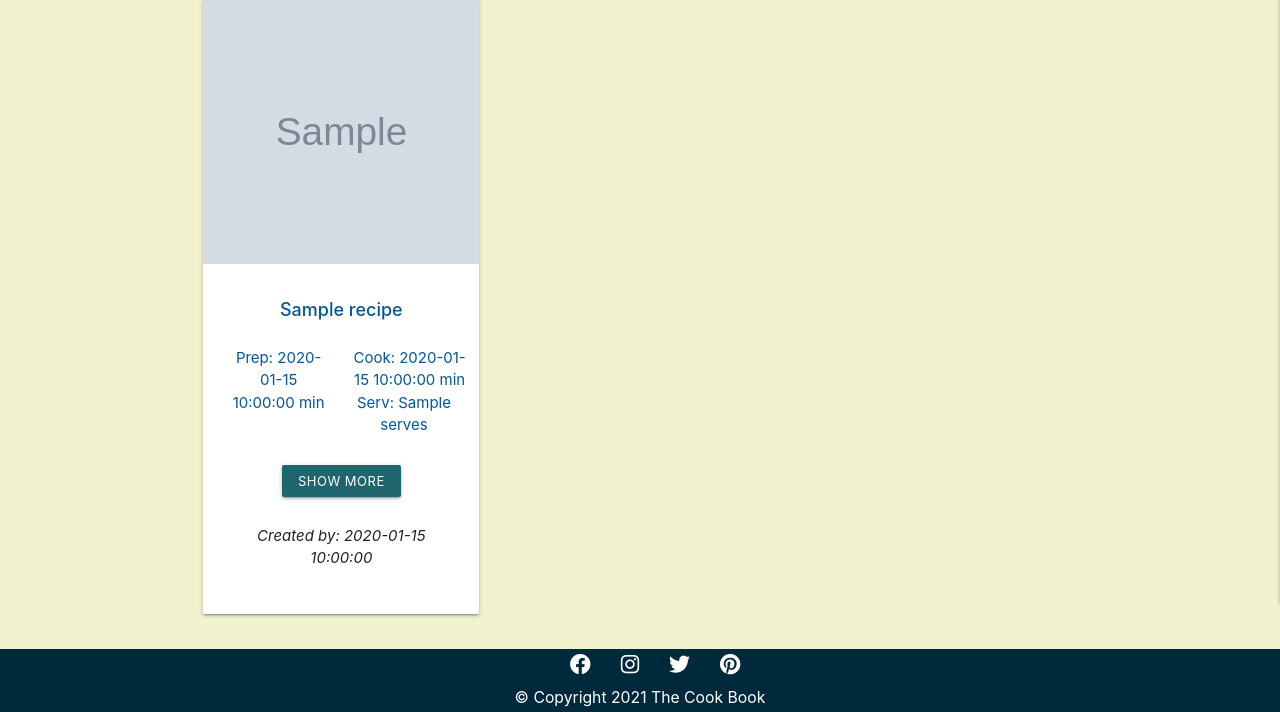
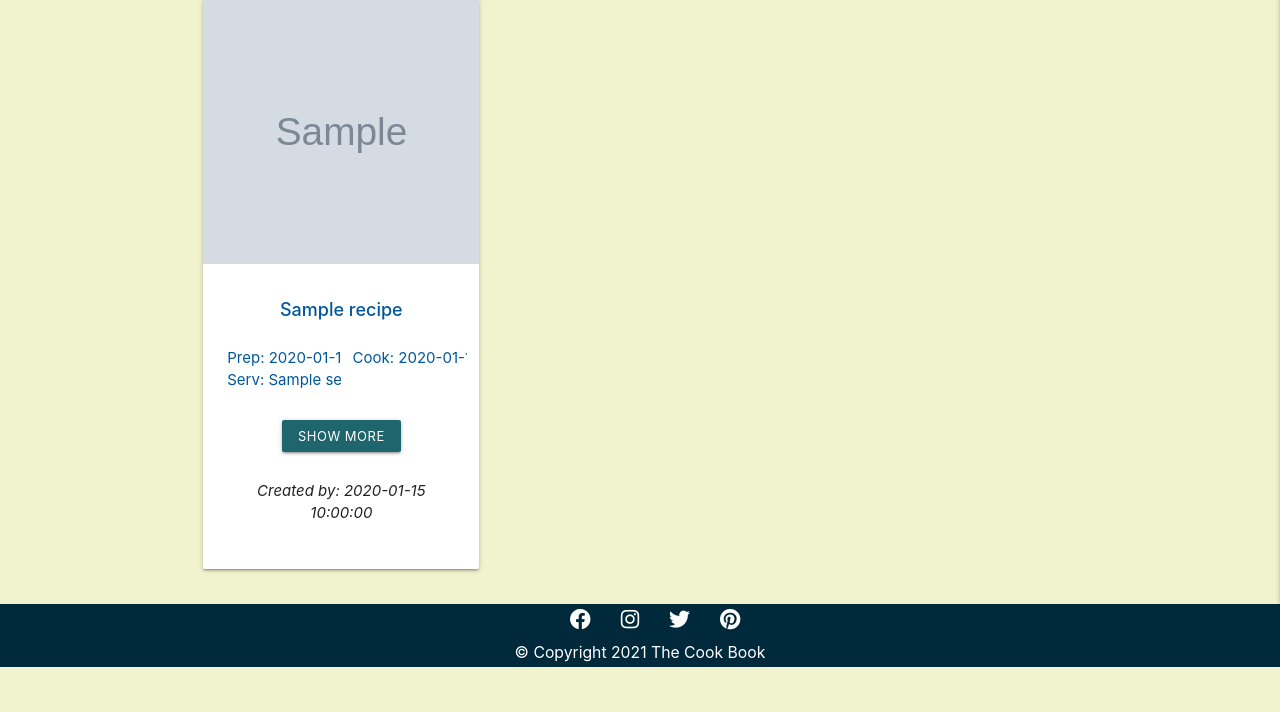
Before and after one commit to Bhargavi84/The-Cook-Book, a Flask app: page /profile in a window 1280 px wide. Shown: the part 257-969 px from the top of the page. After the commit the page ends 924 px from the top, so only its background shows below. Run offline with Flask 2, Linux system fonts and the light colour scheme; the visitor is signed in with stand-in values (Sample User, id 1); grey boxes marked "Sample" are stand-in pictures; a database or web service that is not in the repository returns one stand-in record (values such as "Sample title"); some libraries are stand-ins or nearby versions.

Commit message:
Add truncate class in profile page

```diff
--- a/templates/profile.html
+++ b/templates/profile.html
@@ -25,21 +25,21 @@
 
             <div class="card-content home-page-card-content">
                 <div class="row">
-                    <div class="col s12 center-align light-blue-text text-darken-4">
+                    <div class="col s12 truncate center-align light-blue-text text-darken-4">
                         <h6><strong>{{ recipe.recipe_name }}</strong></h6>
                     </div>
                 </div>
 
                 <div class="row">
-                    <div class="col s6 center-align light-blue-text text-darken-4 home-page-prep-time">
+                    <div class="col s6 truncate center-align light-blue-text text-darken-4 home-page-prep-time">
                         <p>Prep: {{ recipe.prep_time }} min</p>
                     </div>
 
-                    <div class="col s6 center-align light-blue-text text-darken-4 home-page-cook-time">
+                    <div class="col s6 truncate center-align light-blue-text text-darken-4 home-page-cook-time">
                         <p>Cook: {{ recipe.cook_time }} min</p>
                     </div>
 
-                    <div class="col s6 center-align light-blue-text text-darken-4">
+                    <div class="col s6 truncate center-align light-blue-text text-darken-4">
                         <p>Serv: {{ recipe.serves }}</p>
                     </div>
                 </div>
```
